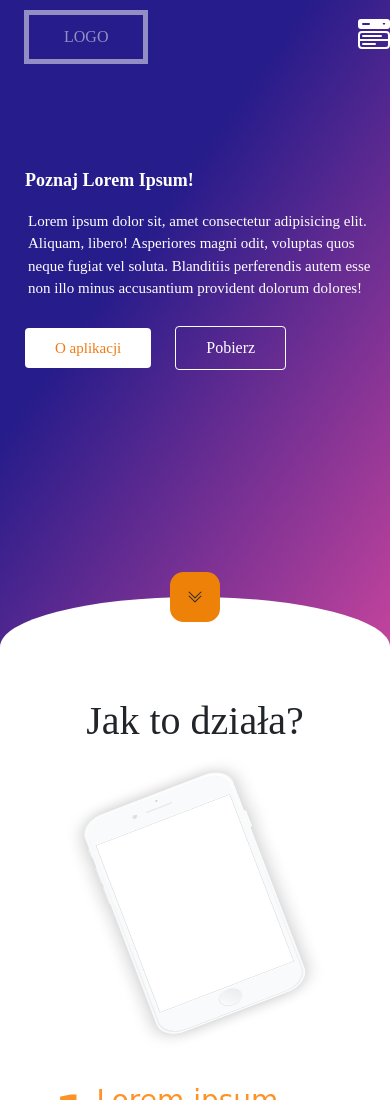
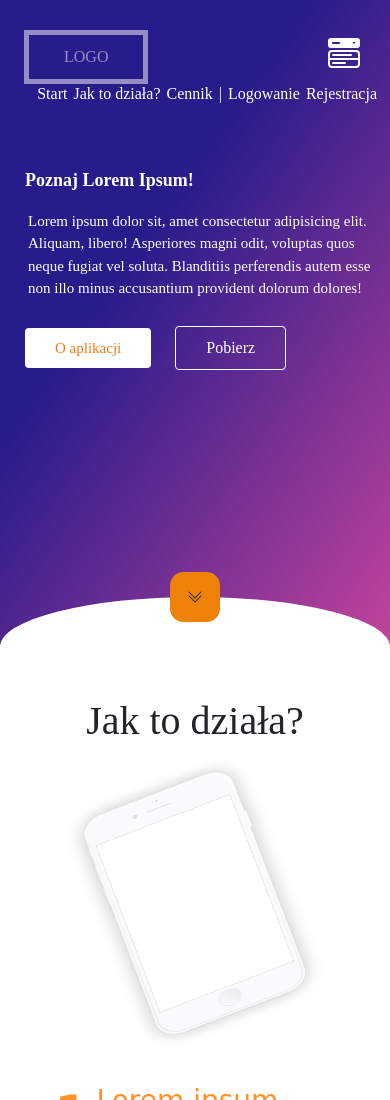
Before and after one commit to zazulec/LandingPage_H, a plain HTML site: page index.html in a window 390 px wide. Shown: the top 1100 px of the page. Drawn offline with nearby package versions, Linux system fonts and the light colour scheme; a web font is replaced by a local one.

Commit message:
created fixed menu on mobile + repair bug on register anhor

```diff
--- a/index.html
+++ b/index.html
@@ -32,8 +32,7 @@
                     <a href="#priceList">Cennik</a>
                     <span>|</span>
                     <a href="#login" id='loginButton'>Logowanie</a>
-                    <a href="#register" id='registerButton' data-toggle="modal"
-                        data-target="#registerModal">Rejestracja</a>
+                    <a href="#register" id='registerButton'>Rejestracja</a>
 
                 </nav>
                 <div class='header_menuIcon'>
@@ -51,8 +50,7 @@
                             <a href="#priceList">Cennik</a>
                             <span>|</span>
                             <a href="#login">Logowanie</a>
-                            <a href="#register" id='registerButton' data-toggle="modal"
-                                data-target="#registerModal">Rejestracja</a>
+                            <a href="#register" id='registerButton'>Rejestracja</a>
                         </nav>
                     </div>
                 </div>
--- a/scripts/script.js
+++ b/scripts/script.js
@@ -53,6 +53,12 @@ $(() => {
       } else {
         $('.header_navigation').css('background', 'unset')
       }
+      if($(this).scrollTop() > 10) {
+        $('.header_menuIcon').css('background', 'rgba(0,0,0, 0.3)')
+      } else {
+        $('.header_menuIcon').css('background', 'unset')
+      }
+
     })
   }
 
--- a/styles/header.css
+++ b/styles/header.css
@@ -11,7 +11,7 @@
   opacity: 0.5;
   border: 5px solid;
   border-color: var(--color-white);
-  margin: 10px 0 10px 24px;
+  margin: 30px 0 10px 24px;
   padding: 22px 35px;
 }
 
@@ -28,17 +28,26 @@
   display: flex;
   align-items: center;
   color: var(--color-white);
+  position: fixed;
+  width: 100%;
+  padding-right: 30px;
+  justify-content: flex-end;
+  z-index: 1000;
+  height: 107px;
+
 }
 
 .header_menuIcon__navigation {
   display: none;
-  margin-top: 120px;
+  margin-top: 81px;
   position: absolute;
   right: 10px;
 }
 
 .header_menuIcon__navigation > * {
-  text-align: center;
+    display: flex;
+    width: 100vw;
+    justify-content: flex-end;
 }
 
 .header_menuIcon__navigation > * > * {
```
